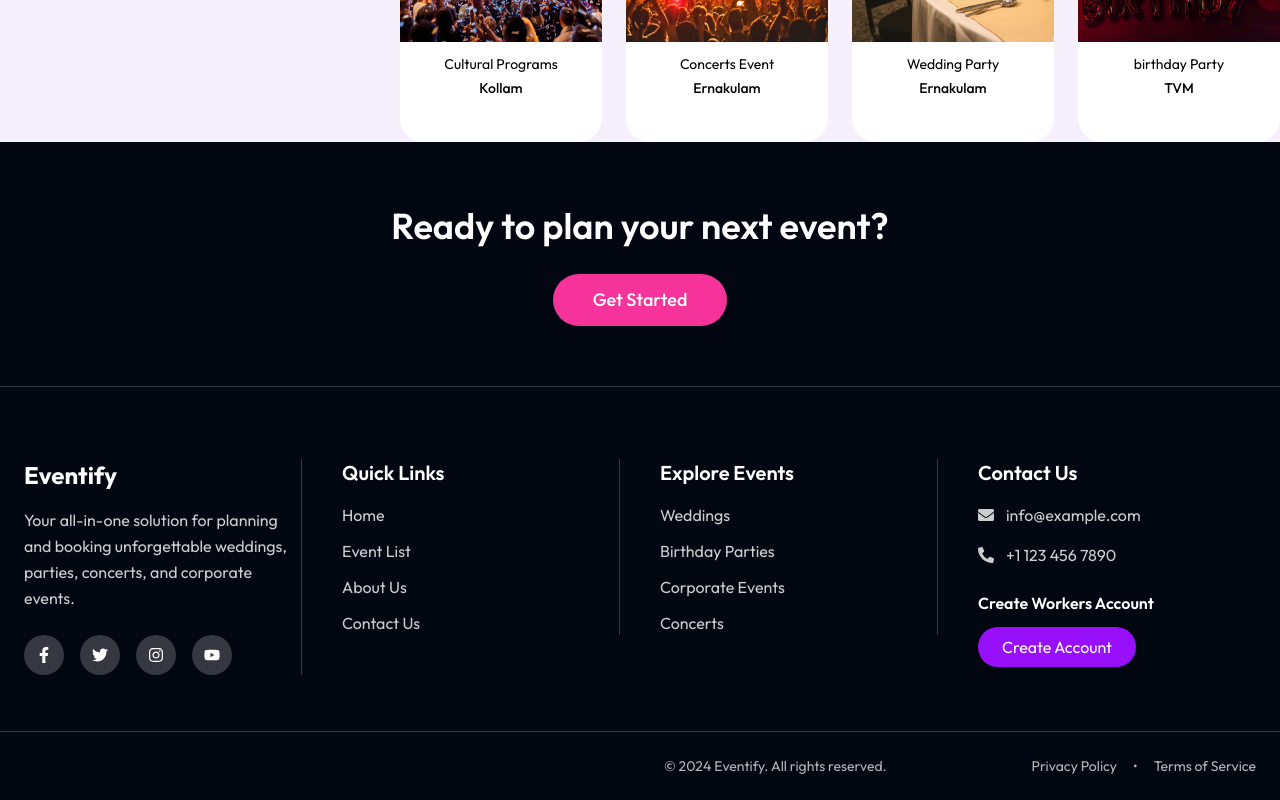
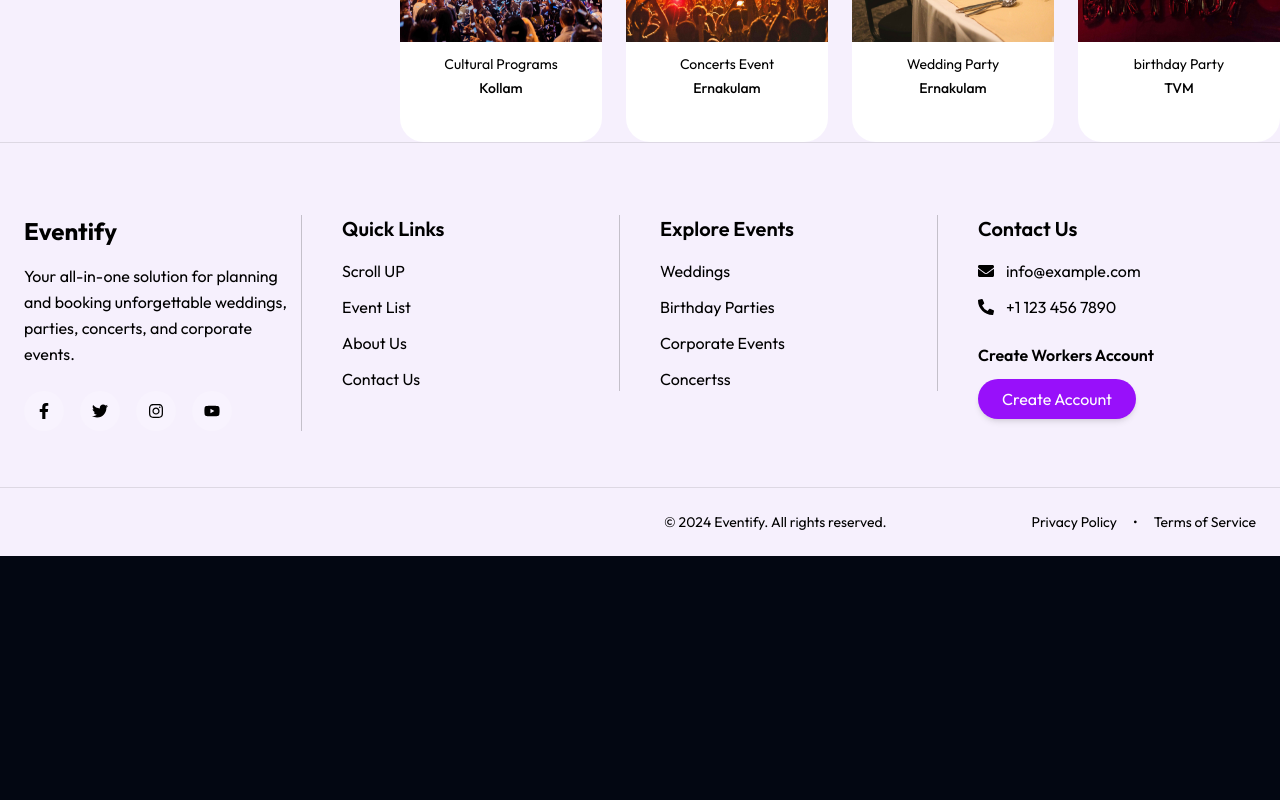
Before and after one commit to MidhunSreekkuttan/Event-Management, a React (Vite) app in the folder frontend/: page /eventList in a window 1280 px wide. Shown: the part 1694-2494 px from the top of the page. After the commit the page ends 2250 px from the top, so only its background shows below. Built offline with nearby package versions, Linux system fonts and the light colour scheme.

Commit message:
Make Footer to all pages accessable

```diff
--- a/frontend/src/components/users/Footer.jsx
+++ b/frontend/src/components/users/Footer.jsx
@@ -6,16 +6,21 @@ import {
   FaEnvelope,
   FaPhoneAlt,
 } from "react-icons/fa";
-import { useNavigate } from "react-router-dom";
+import { Link, useLocation, useNavigate } from "react-router-dom";
 import { motion } from 'framer-motion'
 
-const Footer = () => {
+const Footer = ({ whiteBg = false }) => {
+
+  const location = useLocation()
+  const isHome = location.pathname === '/'
 
   const navigate = useNavigate()
 
   return (
-    <footer id="info" className="text-white">
+    <footer id="info" className={`${whiteBg ? 'bg-[#F6F0FD] text-black' : ''}`}>
 
+      {isHome && (
+        <>
           {/* CTA Section */}
           <motion.div
             initial={{ x: -100, opacity: 0 }}
@@ -38,10 +43,12 @@ const Footer = () => {
             transition={{ type: "spring", stiffness: 250, damping: 70, mass: 1, delay: 0.1 }}
             className="text-center relative bottom-15"
           >
-        <button onClick={() => navigate('/eventList')} className="bg-pink-500 hover:bg-pink-600 transition px-10 py-3 rounded-full text-lg font-medium shadow-lg">
+            <button onClick={() => navigate('/eventList')} className="bg-pink-500 hover:bg-pink-600 transition px-10 py-3 rounded-full text-lg font-medium shadow-lg text-white">
               Get Started
             </button>
           </motion.div>
+        </>
+      )}
 
       <motion.div
         initial={{ y: 100, opacity: 0 }}
@@ -50,7 +57,7 @@ const Footer = () => {
         transition={{ type: "spring", stiffness: 250, damping: 70, mass: 1, delay: 0.1 }}
       >
         {/* Divider */}
-        <div className="border-t p-2 border-white/20" />
+        <div className={`border-t p-2 ${whiteBg ? 'border-black/10' : 'border-white/20'}`} />
       </motion.div>
 
       {/* Main Footer */}
@@ -63,9 +70,9 @@ const Footer = () => {
           viewport={{ once: true }}
           transition={{ type: "spring", stiffness: 250, damping: 70, mass: 1, delay: 0.1 }}
         >
-          <div className="border-r border-white/20">
+          <div className={`${whiteBg ? 'border-r border-black/20' : 'border-r border-white/20'}`}>
             <h3 className="text-2xl font-bold mb-4">Eventify</h3>
-            <p className="text-white/80 leading-relaxed mb-6">
+            <p className={`leading-relaxed mb-6 ${whiteBg ? 'text-black' : 'text-white/80'}`}>
               Your all-in-one solution for planning and booking unforgettable
               weddings, parties, concerts, and corporate events.
             </p>
@@ -86,10 +93,10 @@ const Footer = () => {
           viewport={{ once: true }}
           transition={{ type: "spring", stiffness: 250, damping: 70, mass: 1, delay: 0.2 }}
         >
-          <div className="border-r border-white/20">
+          <div className={`${whiteBg ? 'border-r border-black/20' : 'border-r border-white/20'}`}>
             <h4 className="text-xl font-semibold mb-4">Quick Links</h4>
-            <ul className="space-y-3 text-white/80">
-              <li><a href="#">Home</a></li>
+            <ul className={`space-y-3 ${whiteBg ? "text-black" : 'text-white/80'}`}>
+              <li><a href="#">Scroll UP</a></li>
               <li><a href="/eventList">Event List</a></li>
               <li><a href="/about">About Us</a></li>
               <li><a href="/contactUs">Contact Us</a></li>
@@ -104,13 +111,13 @@ const Footer = () => {
           viewport={{ once: true }}
           transition={{ type: "spring", stiffness: 250, damping: 70, mass: 1, delay: 0.3 }}
         >
-          <div className="border-r border-white/20">
+          <div className={`${whiteBg ? 'border-r border-black/20' : 'border-r border-white/20'}`}>
             <h4 className="text-xl font-semibold mb-4">Explore Events</h4>
-            <ul className="space-y-3 text-white/80">
-              <FooterLink text="Weddings" />
-              <FooterLink text="Birthday Parties" />
-              <FooterLink text="Corporate Events" />
-              <FooterLink text="Concerts" />
+            <ul className={`space-y-3 ${whiteBg ? "text-black" : 'text-white/80'}`}>
+              <li><Link>Weddings</Link></li>
+              <li><Link>Birthday Parties</Link></li>
+              <li><Link>Corporate Events</Link></li>
+              <li><Link>Concertss</Link></li>
             </ul>
           </div>
         </motion.div>
@@ -124,7 +131,7 @@ const Footer = () => {
         >
           <div>
             <h4 className="text-xl font-semibold mb-4">Contact Us</h4>
-            <div className="space-y-4 text-white/80">
+            <div className={`space-y-3 ${whiteBg ? "text-black" : 'text-white/80'}`}>
               <p className="flex items-center gap-3">
                 <FaEnvelope /> info@example.com
               </p>
@@ -135,7 +142,8 @@ const Footer = () => {
 
             <div className="mt-6">
               <p className="font-semibold mb-3">Create Workers Account</p>
-              <button onClick={() => navigate('/workers/login')} className="bg-purple-600 hover:bg-purple-700 transition px-6 py-2 rounded-full shadow-md">
+              <button onClick={() => navigate('/workers/login')} className={`bg-purple-600 hover:bg-purple-700
+                transition px-6 py-2 rounded-full shadow-md ${whiteBg ? 'text-white' : ''}`}>
                 Create Account
               </button>
             </div>
@@ -150,7 +158,8 @@ const Footer = () => {
         transition={{ type: "spring", stiffness: 250, damping: 70, mass: 1, delay: 0.1 }}
       >
         {/* Bottom Bar */}
-        <div className="border-t border-white/20 py-6 px-6 flex flex-col md:flex-row items-center justify-between text-white/70 text-sm">
+        <div className={`border-t py-6 px-6 flex flex-col md:flex-row items-center justify-between text-sm
+            ${whiteBg ? 'border-black/10 text-black' : 'border-white/20 text-white/70'}`}>
           <p className="relative left-160">© 2024 Eventify. All rights reserved.</p>
           <div className="flex gap-4 mt-2 md:mt-0">
             <a href="#" className="hover:text-white">Privacy Policy</a>
@@ -163,11 +172,6 @@ const Footer = () => {
   );
 };
 
-/* Reusable Components */
-const FooterLink = ({ text }) => (
-  <li className="hover:text-white cursor-pointer transition">{text}</li>
-);
-
 const SocialIcon = ({ icon }) => (
   <div className="w-10 h-10 rounded-full bg-white/20 hover:bg-white/30 flex items-center justify-center cursor-pointer transition">
     {icon}
```
Lines whose indentation alone changed are shown as unchanged.
